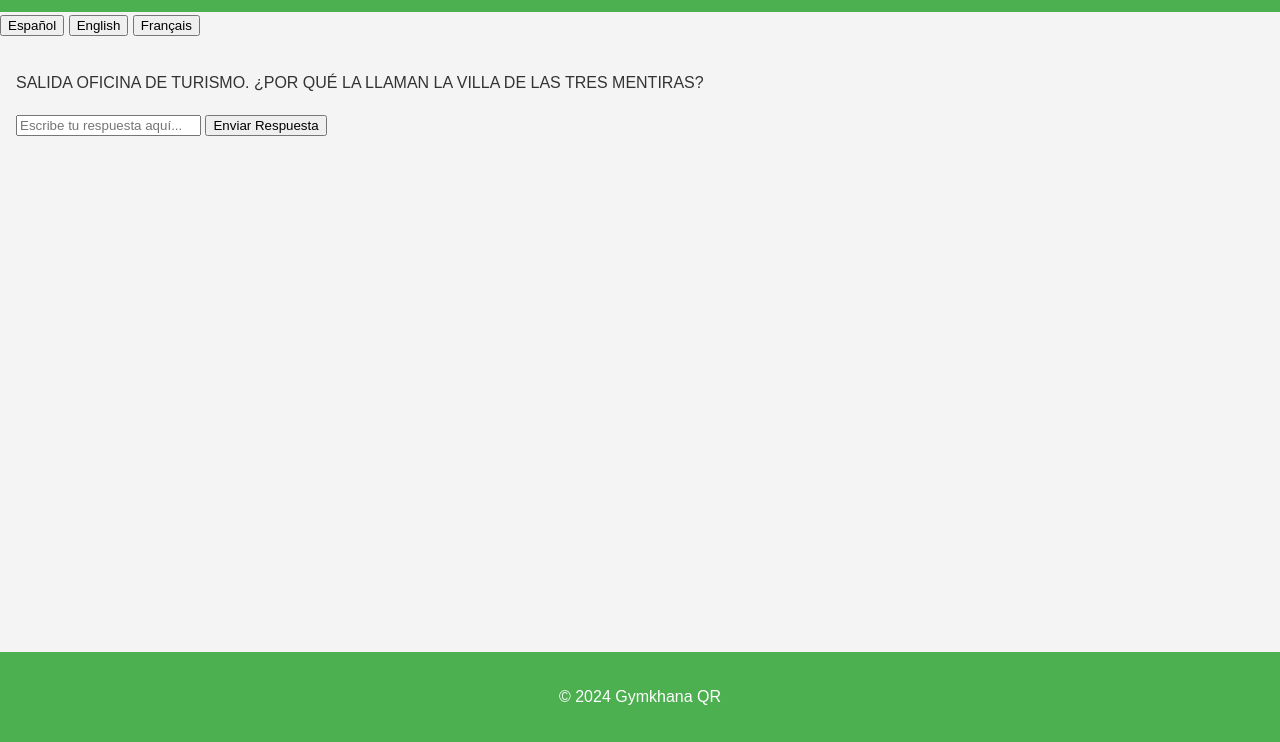
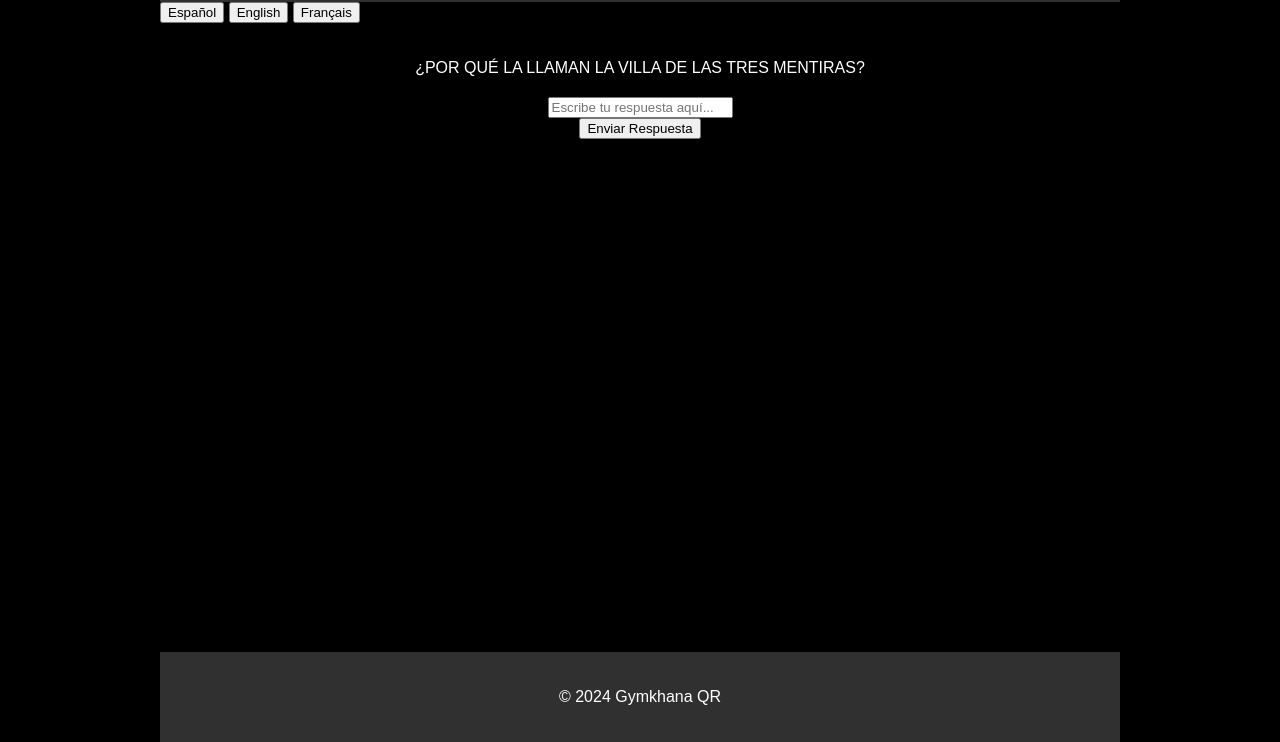
Before and after one commit to Mrbid67/GymkhanaQR, a plain HTML site: page prueba1.html in a window 1280 px wide. Shown: the part 58-800 px from the top of the page. Drawn offline with Linux system fonts and the light colour scheme.

Commit message:
modified:   index.html 	modified:   languages.js 	modified:   prueba1.html 	modified:   style.css

```diff
--- a/languages.js
+++ b/languages.js
@@ -1,45 +1,56 @@
 const translations = {
     es: {
         title: "Gymkhana QR",
+        placeHolder:"Escribe tu respuesta aquí...",
         pruebas: [
             {
-                pregunta: "SALIDA OFICINA DE TURISMO. ¿POR QUÉ LA LLAMAN LA VILLA DE LAS TRES MENTIRAS?",
+                prueba:"OFICINA DE TURISMO",
+                pregunta: "¿POR QUÉ LA LLAMAN LA VILLA DE LAS TRES MENTIRAS?",
                 respuesta: "Ni Santa ni llana ni tiene Mar"
             },
             {
-                pregunta: "MUSEO DE LA TORTURA. TENDRÁS QUE DIRIGIRTE POR LA CALLE JESÚS OTERO Y GIRAR HACIA LA IZQUIERDA POR LA CALLE MARTÍN CLISSON Y HACERTE UNA FOTO SIMULANDO ALGO DE LO QUE SE REPRESENTA DENTRO DEL MUSEO.",
+                prueba:"MUSEO DE LA TORTURA",
+                pregunta: "TENDRÁS QUE DIRIGIRTE POR LA CALLE JESÚS OTERO Y GIRAR HACIA LA IZQUIERDA POR LA CALLE MARTÍN CLISSON Y HACERTE UNA FOTO SIMULANDO ALGO DE LO QUE SE REPRESENTA DENTRO DEL MUSEO.",
                 respuesta: ""
             },
             {
-                pregunta: "CASA DE LOS HOMBRONES. ¿CÓMO SE LLAMA ESE EDIFICIO Y POR QUÉ?",
+                prueba:"CASA DE LOS HOMBRONES",
+                pregunta: "¿CÓMO SE LLAMA ESE EDIFICIO Y POR QUÉ?",
                 respuesta: "La casa de los hombrones, por los hombres que hay a ambos lados del escudo."
             },
             {
-                pregunta: "LAVADERO (BAJANDO POR LA CALLE CANTÓN).",
+                prueba:"LAVADERO ",
+                pregunta: "",
                 respuesta: ""
             },
             {
-                pregunta: "CASA QUEVEDO PUESTO BIZCOCHOS Y LECHE. ¿QUÉ PASA SI NO TOMAS UN VASO DE LECHE CON BIZCOCHO?",
+                prueba:"CASA QUEVEDO",
+                pregunta: "¿QUÉ PASA SI NO TOMAS UN VASO DE LECHE CON BIZCOCHO?",
                 respuesta: "No te casas"
             },
             {
-                pregunta: "MUSEO JESÚS OTERO. ¿A QUIÉN REPRESENTAN LAS SIETE CARAS TALLADAS EN PIEDRA?",
+                prueba:"MUSEO JESÚS OTERO",
+                pregunta: "¿A QUIÉN REPRESENTAN LAS SIETE CARAS TALLADAS EN PIEDRA?",
                 respuesta: "Su familia"
             },
             {
-                pregunta: "COLEGIATA. ¿LAS RELIQUIAS DE QUÉ SANTA SE ENCUENTRAN EN SU INTERIOR?",
+                prueba:"COLEGIATA",
+                pregunta: "¿LAS RELIQUIAS DE QUÉ SANTA SE ENCUENTRAN EN SU INTERIOR?",
                 respuesta: "Santa Juliana"
             },
             {
-                pregunta: "PLAZA MAYOR. ¿QUÉ TRES BANDERAS ONDEAN EN EL AYUNTAMIENTO?",
+                prueba:"PLAZA MAYOR",
+                pregunta: "¿QUÉ TRES BANDERAS ONDEAN EN EL AYUNTAMIENTO?",
                 respuesta: "Santillana, España, Cantabria y Europa."
             },
             {
-                pregunta: "CASA DEL AGUILA Y LA PARRA. HACERSE FOTO DIVERTIDA CON EL BISONTE.",
+                prueba:"CASA DEL AGUILA Y LA PARRA",
+                pregunta: "HACERSE FOTO DIVERTIDA CON EL BISONTE.",
                 respuesta: ""
             },
             {
-                pregunta: "OFICINA DE TURISMO. ¿CON QUÉ DOS CIUDADES EUROPEAS ESTÁ HERMANADA SANTILLANA?",
+                prueba:"OFICINA DE TURISMO",
+                pregunta: "¿CON QUÉ DOS CIUDADES EUROPEAS ESTÁ HERMANADA SANTILLANA?",
                 respuesta: "Borgolavezzaro (Italia) y Le Dorat (Francia)"
             }
         ],
--- a/prueba1.html
+++ b/prueba1.html
@@ -1,5 +1,6 @@
 <!DOCTYPE html>
 <html lang="es">
+
 <head>
     <meta charset="UTF-8">
     <meta name="viewport" content="width=device-width, initial-scale=1.0">
@@ -9,9 +10,10 @@
     <script>
         // Función para cambiar idioma
         function changeLanguage(lang) {
-            document.getElementById("title").textContent = translations[lang].pruebas[0].pregunta;
+            document.getElementById("title").textContent = translations[lang].pruebas[0].prueba;
             document.getElementById("instruction").textContent = translations[lang].pruebas[0].pregunta;
             document.getElementById("submitButton").textContent = (lang === 'es') ? 'Enviar Respuesta' : (lang === 'en') ? 'Submit Answer' : 'Envoyer la Réponse';
+            document.getElementById("respuesta").textContent = ranslations[lang].pruebas.placeHolder;
         }
 
         // Función para validar la respuesta
@@ -34,6 +36,7 @@
         }
     </script>
 </head>
+
 <body onload="changeLanguage('es')"> <!-- Por defecto en español -->
     <header>
         <h1 id="title"></h1>
@@ -44,9 +47,13 @@
         <button onclick="changeLanguage('fr')">Français</button>
     </nav>
     <main>
-        <p id="instruction"></p>
-        <input type="text" id="respuesta" placeholder="Escribe tu respuesta aquí...">
-        <button id="submitButton" onclick="validarRespuesta(document.querySelector('button.active').getAttribute('lang'))">Enviar Respuesta</button>
+
+
+            <p id="instruction" class="pregunta"></p>
+            <input type="text" id="respuesta" placeholder="Escribe tu respuesta aquí...">
+            <button id="submitButton"
+                onclick="validarRespuesta(document.querySelector('button.active').getAttribute('lang'))">Enviar
+                Respuesta</button>
 
         <p id="mensaje" style="color: red;"></p>
     </main>
@@ -54,4 +61,5 @@
         <p>&copy; 2024 Gymkhana QR</p>
     </div>
 </body>
+
 </html>
--- a/style.css
+++ b/style.css
@@ -1,27 +1,25 @@
 /* style.css */
 :root {
-    --primary-color: #4CAF50;
-    --secondary-color: #45a049;
-    --text-color: #333;
-    --background-color: #f4f4f4;
-    --font-size-base: 16px;
+    --primary-color: #303030;
+    --secondary-color: #696969;
+    --text-color: #ffffff;
+    --background-color: #000000;
   }
 
   * {
     box-sizing: border-box;
   }
 
-  html {
-    font-size: var(--font-size-base);
-  }
-
   body {
     font-family: 'Arial', sans-serif;
     background-color: var(--background-color);
     color: var(--text-color);
-    margin: 0;
+    margin: 0 auto;
     padding: 0;
-    line-height: 1.6;
+    display: flex;
+    flex-direction: column;
+    min-height: 100vh;
+    max-width: 75vw;
   }
 
   header {
@@ -29,9 +27,6 @@
     color: white;
     text-align: center;
     padding: 1rem;
-    position: sticky;
-    top: 0;
-    z-index: 1000;
   }
 
   header h1 {
@@ -40,19 +35,30 @@
   }
 
   main {
+    flex: 1;
+    display: flex;
+    flex-direction: column;
+    align-items: center;
+    justify-content: flex-start;
     padding: 1rem;
     max-width: 100%;
+    width: 100%;
     margin: 0 auto;
+  }
+
+  .content {
+    width: 100%;
+    max-width: 800px;
+    text-align: center;
   }
 
   h2 {
     color: var(--primary-color);
     margin-top: 0;
-    font-size: 1.3rem;
   }
 
   p {
-    font-size: 1rem;
+    line-height: 1.6;
   }
 
   .button {
@@ -64,8 +70,6 @@
     border-radius: 25px;
     margin-top: 1rem;
     transition: background-color 0.3s ease;
-    font-weight: bold;
-    text-align: center;
   }
 
   .button:hover, .button:focus {
@@ -77,15 +81,12 @@
     padding: 1rem;
     background-color: var(--primary-color);
     color: white;
-    position: fixed;
-    bottom: 0;
     width: 100%;
-    font-size: 0.9rem;
   }
 
   @media (max-width: 600px) {
-    html {
-      font-size: 14px;
+    header h1 {
+      font-size: 1.2rem;
     }
 
     main {
@@ -96,4 +97,9 @@
       display: block;
       width: 100%;
     }
+
+    .pregunta{
+        font-weight: bold;
+        font-size: large;
+    }
   }
```
Also changed, not shown: index.html (+2 -1 lines).
